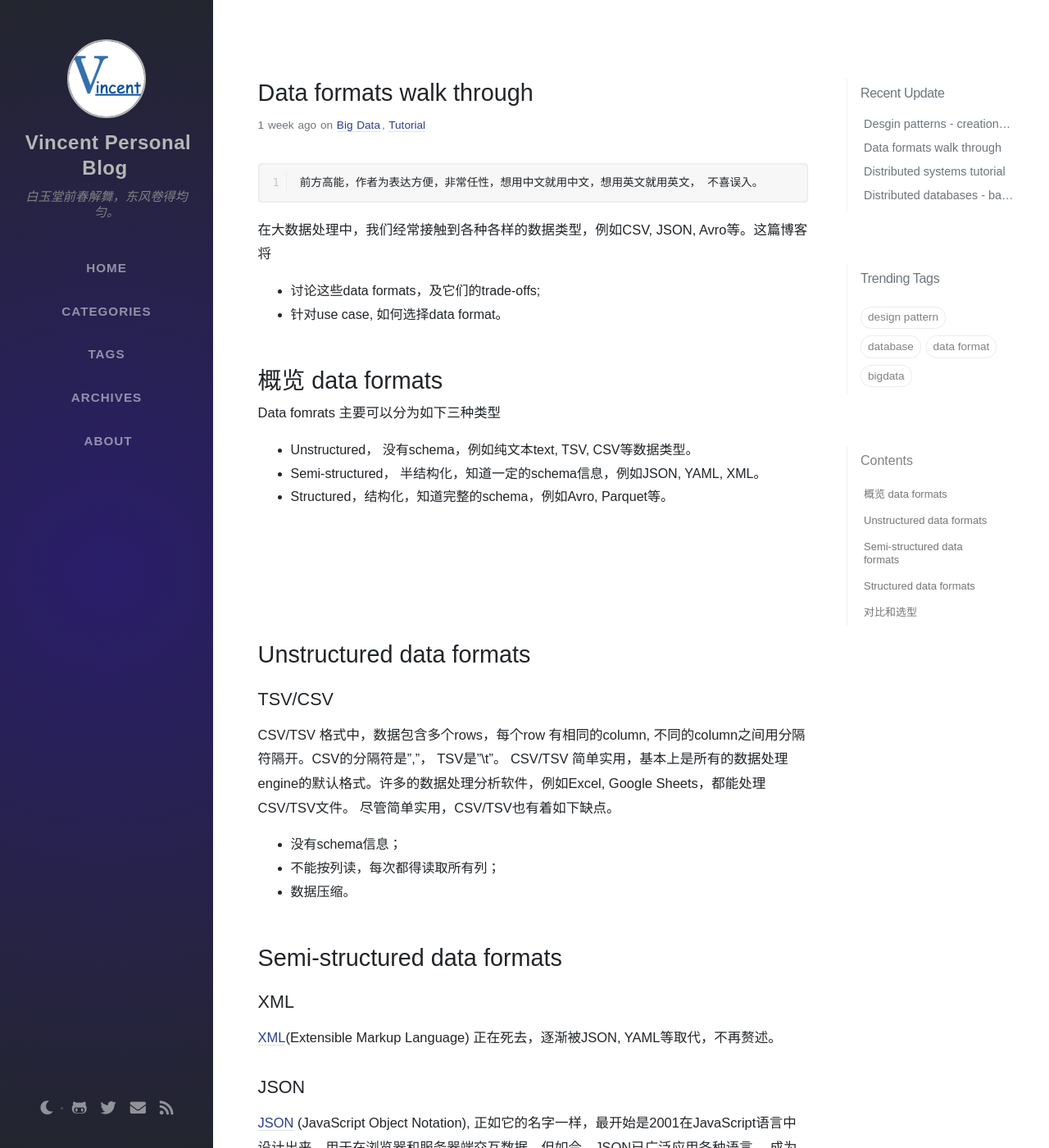
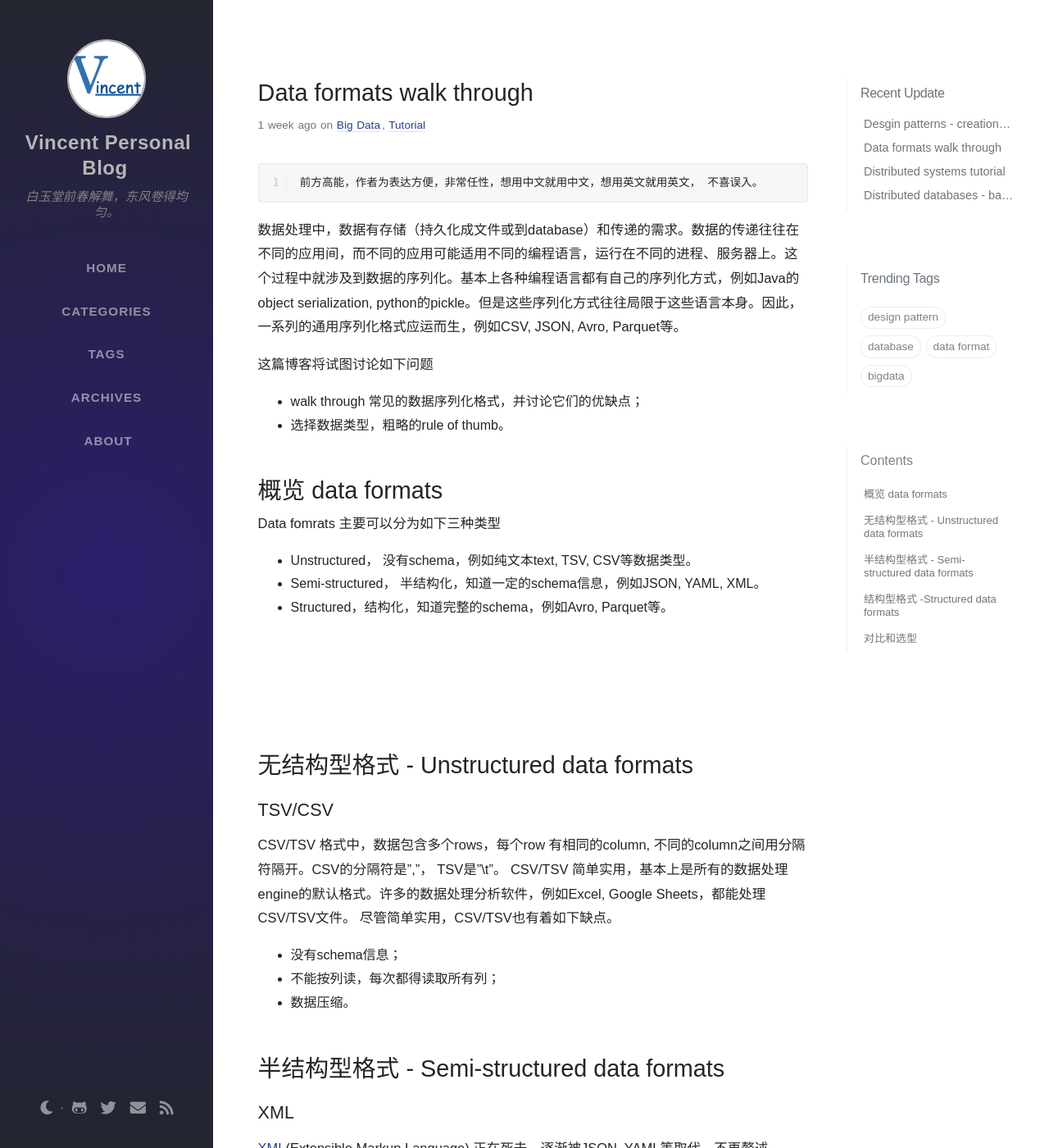
Before and after one commit to hpxstarry/hpxstarry.github.io, a Jekyll site: the page built from _posts/2020-03-04-data-formats-walk-through.md, in a window 1280 px wide and 1400 px high. Shown: the whole window at 82% size. Built offline with Jekyll 4.4.1, drawn with Linux system fonts in a browser that asks for light colours; nearby versions of some CDN libraries; some web fonts are replaced; comment, search, counter and statistics services are not loaded; some of the changed text lies outside the part shown.

Commit message:
Update data formats

````diff
--- a/_posts/2020-03-04-data-formats-walk-through.md
+++ b/_posts/2020-03-04-data-formats-walk-through.md
@@ -11,10 +11,11 @@ seo:
 前方高能，作者为表达方便，非常任性，想用中文就用中文，想用英文就用英文， 不喜误入。
 ```
 
-在大数据处理中，我们经常接触到各种各样的数据类型，例如CSV, JSON, Avro等。这篇博客将
-* 讨论这些data formats，及它们的trade-offs;
-* 针对use case, 如何选择data format。
+数据处理中，数据有存储（持久化成文件或到database）和传递的需求。数据的传递往往在不同的应用间，而不同的应用可能适用不同的编程语言，运行在不同的进程、服务器上。这个过程中就涉及到数据的序列化。基本上各种编程语言都有自己的序列化方式，例如Java的object serialization, python的pickle。但是这些序列化方式往往局限于这些语言本身。因此，一系列的通用序列化格式应运而生，例如CSV, JSON, Avro, Parquet等。
 
+这篇博客将试图讨论如下问题
+* walk through 常见的数据序列化格式，并讨论它们的优缺点；
+* 选择数据类型，粗略的rule of thumb。
 
 # 概览 data formats
 
@@ -25,7 +26,7 @@ Data fomrats 主要可以分为如下三种类型
 
 ![image](/assets/images/data_format_overview.png)
 
-# Unstructured data formats
+# 无结构型格式 - Unstructured data formats
 ## TSV/CSV
 CSV/TSV 格式中，数据包含多个rows，每个row 有相同的column, 不同的column之间用分隔符隔开。CSV的分隔符是","， TSV是"\t"。
 CSV/TSV 简单实用，基本上是所有的数据处理engine的默认格式。许多的数据处理分析软件，例如Excel, Google Sheets，都能处理CSV/TSV文件。
@@ -35,7 +36,7 @@ CSV/TSV 简单实用，基本上是所有的数据处理engine的默认格式。
 * 不能按列读，每次都得读取所有列；
 * 数据压缩。
 
-# Semi-structured data formats
+# 半结构型格式 - Semi-structured data formats
 ## XML
 [XML](https://en.wikipedia.org/wiki/XML)(Extensible Markup Language) 正在死去，逐渐被JSON, YAML等取代，不再赘述。
 
@@ -126,7 +127,7 @@ phone numbers:
 * 支持更多数据格式，例如timestamp, 二进制数据 （blobs)，符号表达式等；
 * 更简洁，一般来说ION能节省33%的空间；对数组结构，ION能减少到原来的20%左右。
 
-# Structured data formats
+# 结构型格式 -Structured data formats
 
 ## Avro
 [Apache Avro](https://avro.apache.org/) 是一种row oriented，binary数据格式。它有如下特点
````
